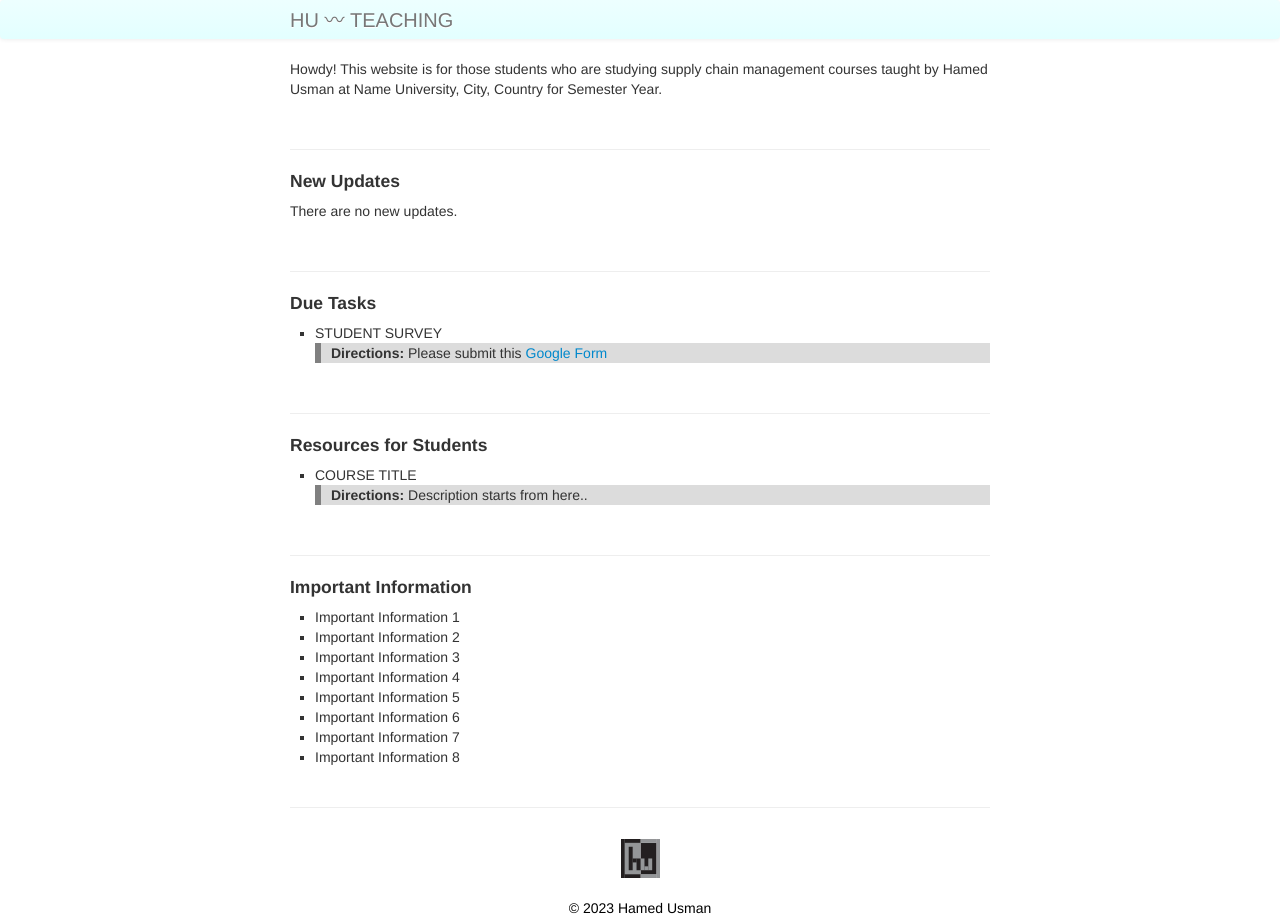
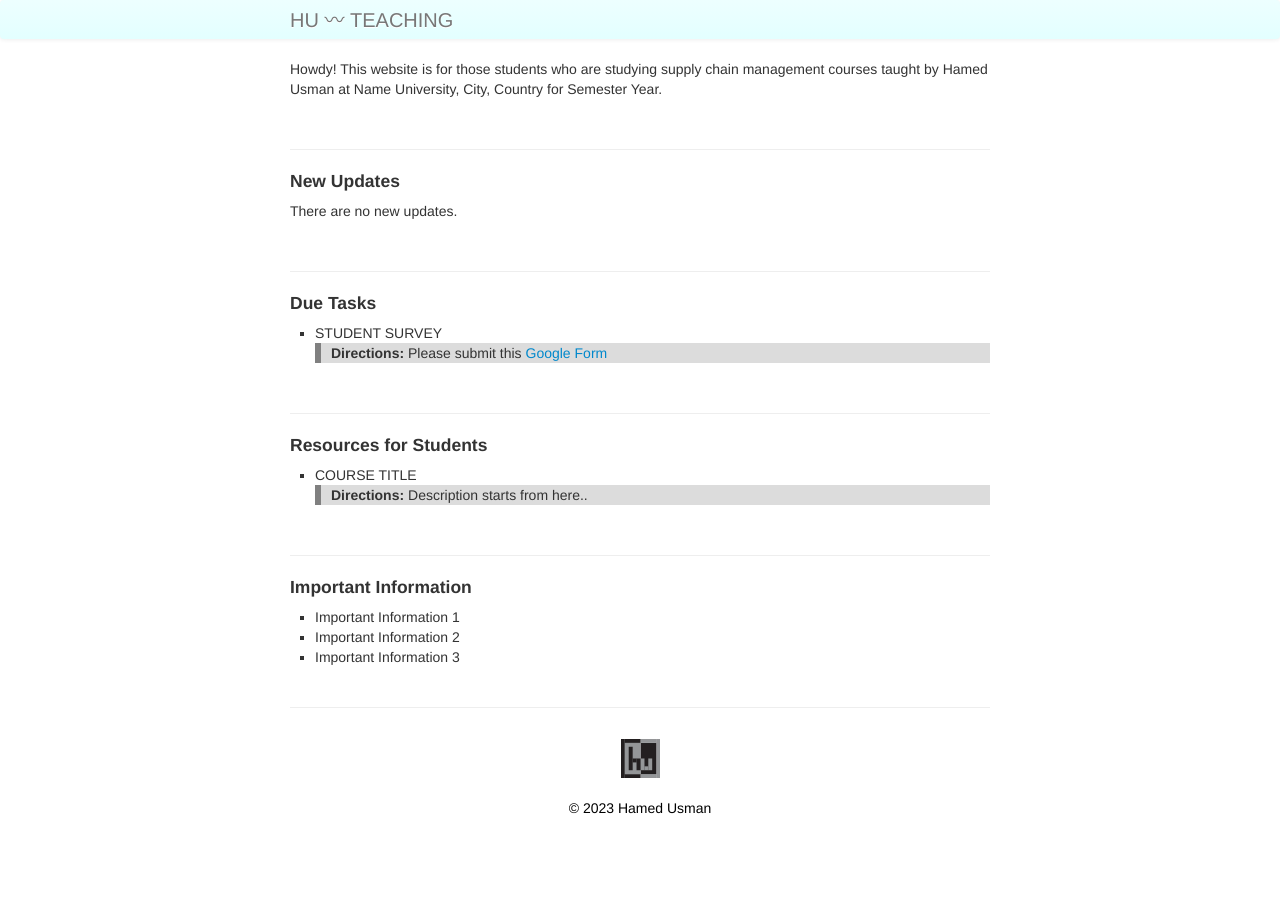
Before and after one commit to 101scm/101scm.github.io, a Jekyll site: the page built from index.md, in a window 1280 px wide. Built offline with Jekyll 4.4.1, drawn with Linux system fonts in a browser that asks for light colours.

Commit message:
Update index.md

```diff
--- a/index.md
+++ b/index.md
@@ -42,9 +42,4 @@ Howdy! This website is for those students who are studying supply chain manageme
 <li>Important Information 1</li>
 <li>Important Information 2</li>
 <li>Important Information 3</li>
-<li>Important Information 4</li>
-<li>Important Information 5</li>
-<li>Important Information 6</li>
-<li>Important Information 7</li>
-<li>Important Information 8</li>
 </ul>
```
